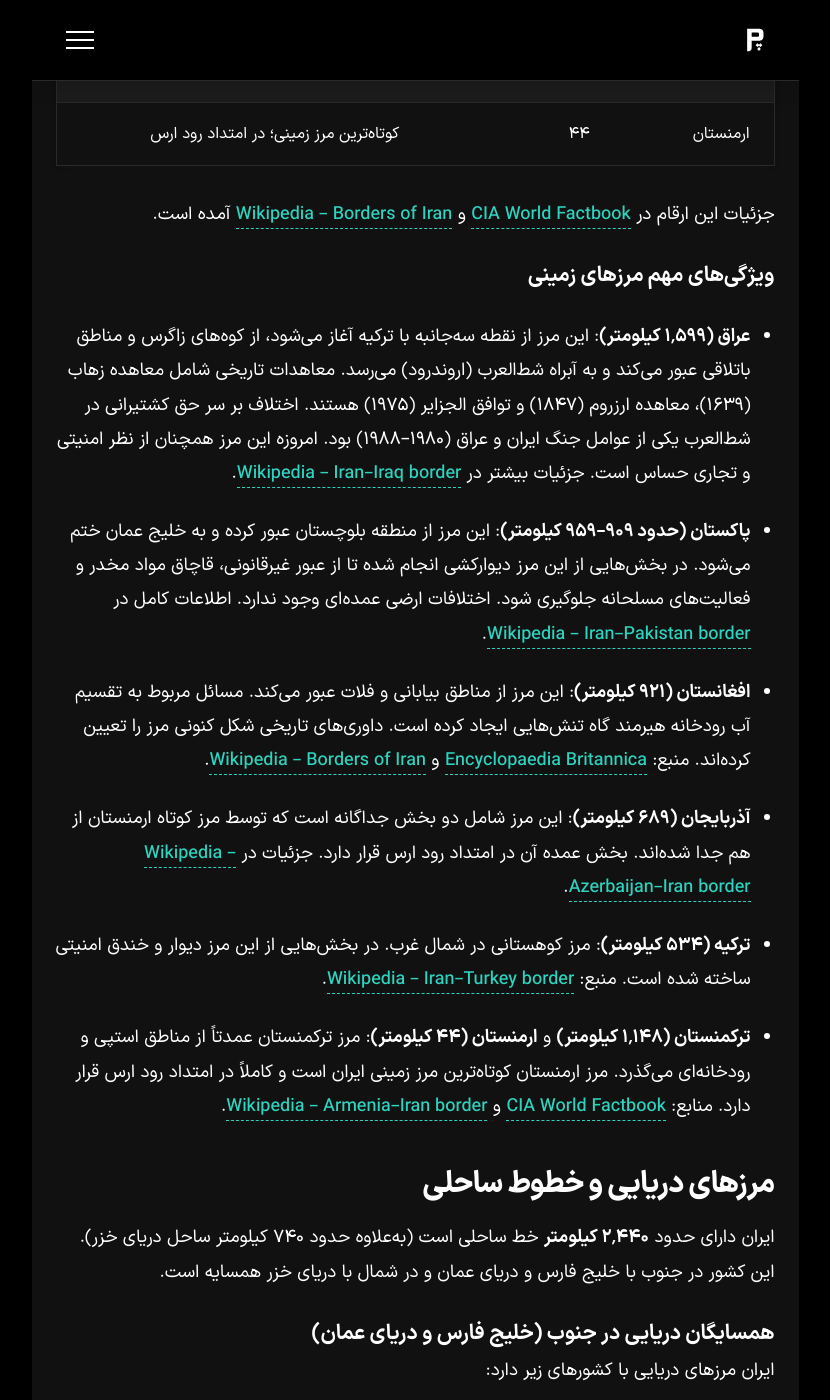
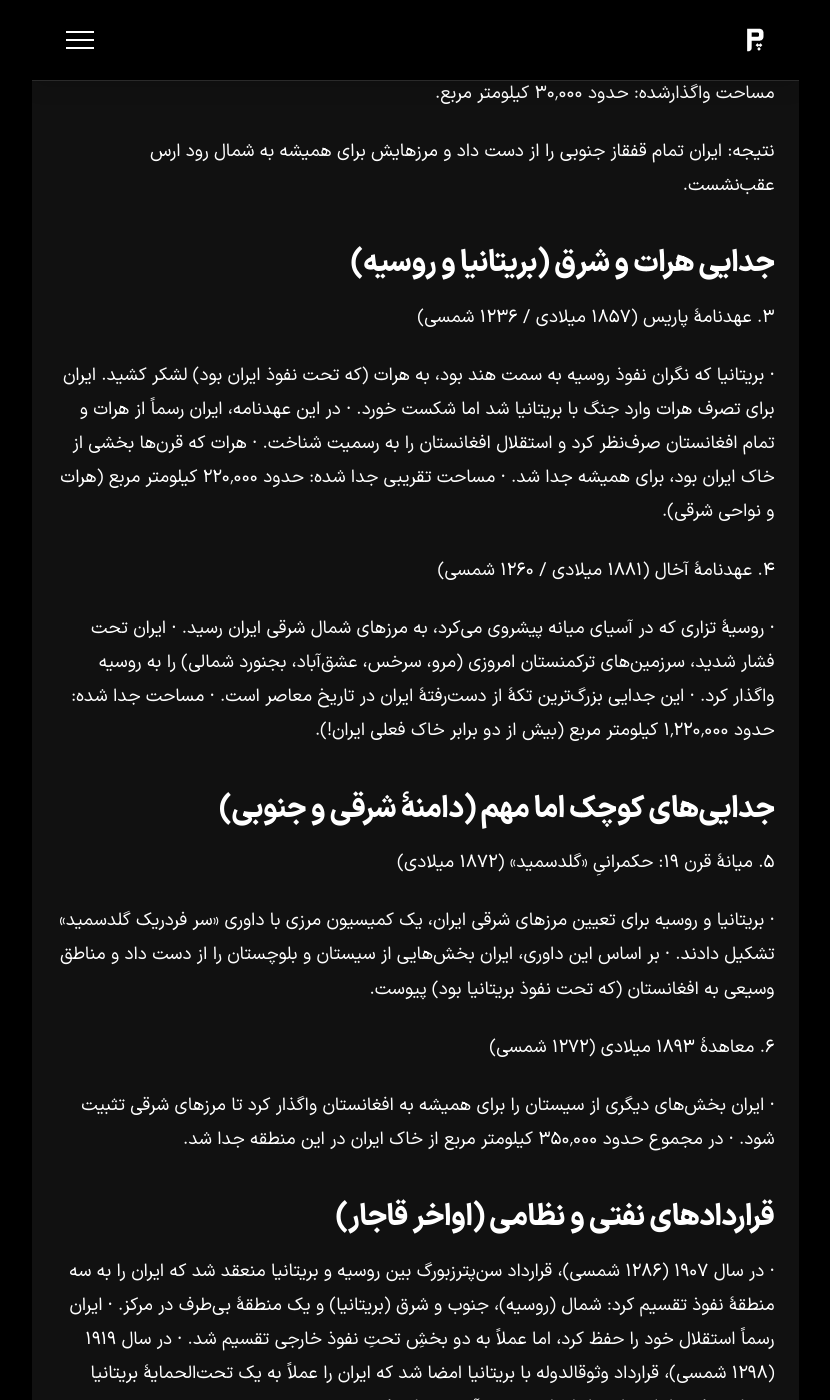
Before and after one commit to darkblog/darkblog.github.io, a Jekyll site: the page built from _posts/2026-8-19-205.md, in a window 1280 px wide and 1400 px high, scrolled down 2270 px. Shown: the whole window, without its empty margins (225-1055 px from the left). Built offline with Jekyll 4.4.1, drawn with Linux system fonts in a browser that asks for light colours; some of the changed text lies outside the part shown.

Commit message:
Update 2026-8-19-205.md

```diff
--- a/_posts/2026-8-19-205.md
+++ b/_posts/2026-8-19-205.md
@@ -1,71 +1,79 @@
 ---
-title: تاریخچه مرزهای ایران
+title: تاریخچه تلخ مرزهای ایران در قرن نوزدهم
 tags: ایران
 image: /blog/iran-marz.jpg
 ---
 
-ایران در موقعیت استراتژیک غرب آسیا قرار دارد و به عنوان پل ارتباطی میان دریای خزر، خلیج فارس، قفقاز، آسیای مرکزی و شبه‌جزیره عربستان عمل می‌کند. مرزهای بین‌المللی این کشور—هم زمینی و هم دریایی—نقش مهمی در تجارت، جریان انرژی، امنیت منطقه‌ای و گاه اختلافات مرزی ایفا می‌کنند.
+بسیار خب، متن کامل را با رعایت دقیق نیم‌فاصله‌ها (‌) و اصول نگارشی ویرایش می‌کنم. در زیر بازنویسی کامل آمده است:
 
-## مرزهای زمینی: هفت همسایه و نزدیک به ۵۹۰۰ کیلومتر
+## ایرانِ هخامنشی تا قاجار
 
-طول کل مرزهای زمینی ایران بر اساس داده‌های CIA World Factbook برابر با **۵٬۸۹۴ کیلومتر** است. این کشور با هفت کشور همسایه مرز زمینی دارد:
+ایران در دوران هخامنشی (۵۵۰ تا ۳۳۰ پیش از میلاد) یکی از پهناورترین امپراتوری‌های تاریخ را داشت که از رود سند تا نیل و از قفقاز تا اتیوپی گسترده بود. اما با گذشت قرن‌ها و ظهور امپراتوری‌های رقیب (روم، عثمانی، روسیه و بریتانیا)، مرزهای ایران مدام دست‌خوش تغییر شد.
 
-| کشور همسایه     | طول تقریبی (کیلومتر) | توضیحات |
-|-----------------|----------------------|---------|
-| عراق            | ۱٬۵۹۹               | طولانی‌ترین مرز زمینی؛ شامل بخش‌های کوهستانی و باتلاقی |
-| ترکمنستان       | ۱٬۱۴۸               | عمدتاً از استپ‌ها و بخش‌هایی از رودخانه اترک می‌گذرد |
-| پاکستان         | ۹۵۹                 | از منطقه بلوچستان عبور می‌کند؛ عمدتاً خشک و کوهستانی |
-| افغانستان       | ۹۲۱                 | از فلات ایران می‌گذرد و شامل حوضه سیستان است |
-| آذربایجان       | ۶۸۹                 | دو بخش غیرپیوسته (جداشده توسط ارمنستان)؛ عمدتاً در امتداد رود ارس |
-| ترکیه           | ۵۳۴                 | منطقه کوهستانی شمال غربی |
-| ارمنستان        | ۴۴                  | کوتاه‌ترین مرز زمینی؛ در امتداد رود ارس |
+اوجِ کاهشِ جدی و دائمیِ مرزهای ایران اما در دورهٔ قاجار (۱۷۹۴–۱۹۲۵) رخ داد؛ زمانی که ایران بین دو قدرت استعماریِ روسیه و بریتانیا گیر افتاده بود.
 
-جزئیات این ارقام در [CIA World Factbook](https://www.indexmundi.com/iran/geography_profile.html) و [Wikipedia – Borders of Iran](https://en.wikipedia.org/wiki/Borders_of_Iran) آمده است.
+## جدایی قفقاز و شمال غرب (روسیهٔ تزاری)
 
-### ویژگی‌های مهم مرزهای زمینی
+۱. عهدنامهٔ گلستان (۱۸۱۳ میلادی / ۱۱۹۲ شمسی)
 
-- **عراق (۱٬۵۹۹ کیلومتر)**: این مرز از نقطه سه‌جانبه با ترکیه آغاز می‌شود، از کوه‌های زاگرس و مناطق باتلاقی عبور می‌کند و به آبراه شط‌العرب (اروندرود) می‌رسد. معاهدات تاریخی شامل معاهده زهاب (۱۶۳۹)، معاهده ارزروم (۱۸۴۷) و توافق الجزایر (۱۹۷۵) هستند. اختلاف بر سر حق کشتیرانی در شط‌العرب یکی از عوامل جنگ ایران و عراق (۱۹۸۰–۱۹۸۸) بود. امروزه این مرز همچنان از نظر امنیتی و تجاری حساس است. جزئیات بیشتر در [Wikipedia – Iran–Iraq border](https://en.wikipedia.org/wiki/Iran%E2%80%93Iraq_border).
+· پس از شکست ایران در جنگ اول ایران و روس (۱۸۰۴–۱۸۱۳)، این عهدنامه به امضا رسید.
+· ایران تمام سرزمین‌های شمال رود ارس را از دست داد: گرجستان، داغستان، شیروان، گنجه، قره‌باغ، شکی، باکو، دربند و بخش‌هایی از آذربایجانِ امروزی.
+· ایران همچنین حق داشتنِ ناوگان جنگی در دریای خزر را از دست داد.
+· مساحت تقریبی جدا شده: حدود ۲۳۰٬۰۰۰ کیلومتر مربع.
 
-- **پاکستان (حدود ۹۰۹–۹۵۹ کیلومتر)**: این مرز از منطقه بلوچستان عبور کرده و به خلیج عمان ختم می‌شود. در بخش‌هایی از این مرز دیوارکشی انجام شده تا از عبور غیرقانونی، قاچاق مواد مخدر و فعالیت‌های مسلحانه جلوگیری شود. اختلافات ارضی عمده‌ای وجود ندارد. اطلاعات کامل در [Wikipedia – Iran–Pakistan border](https://en.wikipedia.org/wiki/Iran%E2%80%93Pakistan_border).
+۲. عهدنامهٔ ترکمانچای (۱۸۲۸ میلادی / ۱۲۰۶ شمسی)
 
-- **افغانستان (۹۲۱ کیلومتر)**: این مرز از مناطق بیابانی و فلات عبور می‌کند. مسائل مربوط به تقسیم آب رودخانه هیرمند گاه تنش‌هایی ایجاد کرده است. داوری‌های تاریخی شکل کنونی مرز را تعیین کرده‌اند. منبع: [Encyclopaedia Britannica](https://www.britannica.com/question/What-countries-border-Iran) و [Wikipedia – Borders of Iran](https://en.wikipedia.org/wiki/Borders_of_Iran).
+· پس از جنگ دوم ایران و روس (۱۸۲۶–۱۸۲۸)، که با پیروزی قاطع روس‌ها پایان یافت.
+· ایران مجبور شد خانات ایروان (ارمنستان کنونی) و نخجوان را نیز واگذار کند.
+· رود ارس به عنوان مرز دائمی بین ایران و روسیه تعیین شد که تا امروز نیز مرز ایران با جمهوری آذربایجان و ارمنستان است.
+· ایران غرامت جنگی سنگینی پرداخت و روس‌ها حقِ کشتیرانی آزاد در دریای خزر را برای خود حفظ کردند.
+· مساحت واگذارشده: حدود ۳۰٬۰۰۰ کیلومتر مربع.
 
-- **آذربایجان (۶۸۹ کیلومتر)**: این مرز شامل دو بخش جداگانه است که توسط مرز کوتاه ارمنستان از هم جدا شده‌اند. بخش عمده آن در امتداد رود ارس قرار دارد. جزئیات در [Wikipedia – Azerbaijan–Iran border](https://en.wikipedia.org/wiki/Azerbaijan%E2%80%93Iran_border).
+نتیجه: ایران تمام قفقاز جنوبی را از دست داد و مرزهایش برای همیشه به شمال رود ارس عقب‌نشست.
 
-- **ترکیه (۵۳۴ کیلومتر)**: مرز کوهستانی در شمال غرب. در بخش‌هایی از این مرز دیوار و خندق امنیتی ساخته شده است. منبع: [Wikipedia – Iran–Turkey border](https://en.wikipedia.org/wiki/Iran%E2%80%93Turkey_border).
+## جدایی هرات و شرق (بریتانیا و روسیه)
 
-- **ترکمنستان (۱٬۱۴۸ کیلومتر)** و **ارمنستان (۴۴ کیلومتر)**: مرز ترکمنستان عمدتاً از مناطق استپی و رودخانه‌ای می‌گذرد. مرز ارمنستان کوتاه‌ترین مرز زمینی ایران است و کاملاً در امتداد رود ارس قرار دارد. منابع: [CIA World Factbook](https://www.indexmundi.com/iran/geography_profile.html) و [Wikipedia – Armenia–Iran border](https://en.wikipedia.org/wiki/Armenia%E2%80%93Iran_border).
+۳. عهدنامهٔ پاریس (۱۸۵۷ میلادی / ۱۲۳۶ شمسی)
 
-## مرزهای دریایی و خطوط ساحلی
+· بریتانیا که نگران نفوذ روسیه به سمت هند بود، به هرات (که تحت نفوذ ایران بود) لشکر کشید. ایران برای تصرف هرات وارد جنگ با بریتانیا شد اما شکست خورد.
+· در این عهدنامه، ایران رسماً از هرات و تمام افغانستان صرف‌نظر کرد و استقلال افغانستان را به رسمیت شناخت.
+· هرات که قرن‌ها بخشی از خاک ایران بود، برای همیشه جدا شد.
+· مساحت تقریبی جدا شده: حدود ۲۲۰٬۰۰۰ کیلومتر مربع (هرات و نواحی شرقی).
 
-ایران دارای حدود **۲٬۴۴۰ کیلومتر** خط ساحلی است (به‌علاوه حدود ۷۴۰ کیلومتر ساحل دریای خزر). این کشور در جنوب با خلیج فارس و دریای عمان و در شمال با دریای خزر همسایه است.
+۴. عهدنامهٔ آخال (۱۸۸۱ میلادی / ۱۲۶۰ شمسی)
 
-### همسایگان دریایی در جنوب (خلیج فارس و دریای عمان)
-ایران مرزهای دریایی با کشورهای زیر دارد:
-- کویت
-- عربستان سعودی
-- بحرین
-- قطر
-- امارات متحده عربی
-- عمان
+· روسیهٔ تزاری که در آسیای میانه پیشروی می‌کرد، به مرزهای شمال شرقی ایران رسید.
+· ایران تحت فشار شدید، سرزمین‌های ترکمنستان امروزی (مرو، سرخس، عشق‌آباد، بجنورد شمالی) را به روسیه واگذار کرد.
+· این جدایی بزرگ‌ترین تکهٔ از دست‌رفتهٔ ایران در تاریخ معاصر است.
+· مساحت جدا شده: حدود ۱٬۲۲۰٬۰۰۰ کیلومتر مربع (بیش از دو برابر خاک فعلی ایران!).
 
-جزئیات در [Wikipedia – Borders of Iran](https://en.wikipedia.org/wiki/Borders_of_Iran) و [CIA World Factbook](https://www.indexmundi.com/iran/geography_profile.html) آمده است.
+## جدایی‌های کوچک اما مهم (دامنهٔ شرقی و جنوبی)
 
-ایران مدعی دریای سرزمینی ۱۲ مایل دریایی، منطقه مجاور ۲۴ مایل دریایی و فلات قاره بر اساس امتداد طبیعی است. در خلیج فارس، مرزهای دریایی عمدتاً بر اساس توافق‌های دوجانبه یا خطوط میانی تعیین می‌شوند.
+۵. میانهٔ قرن ۱۹: حکمرانیِ «گلدسمید» (۱۸۷۲ میلادی)
 
-### دریای خزر
-ایران با آذربایجان و ترکمنستان مرز زمینی و دریایی دارد و با روسیه و قزاقستان فقط مرز دریایی. وضعیت حقوقی دریای خزر پس از فروپاشی شوروی موضوع مذاکرات طولانی بوده و کنوانسیون وضعیت حقوقی دریای خزر (۲۰۱۸، آکتائو) هنوز به‌طور کامل تصویب نشده است. این موضوع همچنان حساس است. جزئیات بیشتر در [Middle East Forum](https://www.meforum.org/mef-observer/iran-moves-to-legally-secure-itself-at-the-caspian-sea).
+· بریتانیا و روسیه برای تعیین مرزهای شرقی ایران، یک کمیسیون مرزی با داوری «سر فردریک گلدسمید» تشکیل دادند.
+· بر اساس این داوری، ایران بخش‌هایی از سیستان و بلوچستان را از دست داد و مناطق وسیعی به افغانستان (که تحت نفوذ بریتانیا بود) پیوست.
 
-## اهمیت استراتژیک و کاربردی مرزها
+۶. معاهدهٔ ۱۸۹۳ میلادی (۱۲۷۲ شمسی)
 
-1. **موقعیت انرژی و تجارت**: ایران کنترل بخش شمالی خلیج فارس و نزدیکی به تنگه هرمز را در اختیار دارد؛ مسیری که بخش قابل توجهی از صادرات نفت جهان از آن عبور می‌کند ([CIA World Factbook](https://theodora.com/world_fact_book_2024/iran/iran_geography.html)).
+· ایران بخش‌های دیگری از سیستان را برای همیشه به افغانستان واگذار کرد تا مرزهای شرقی تثبیت شود.
+· در مجموع حدود ۳۵۰٬۰۰۰ کیلومتر مربع از خاک ایران در این منطقه جدا شد.
 
-2. **امنیت و مدیریت مرز**: مرزهای شرقی (افغانستان و پاکستان) با چالش‌های قاچاق، مهاجرت غیرقانونی و گروه‌های مسلح مواجه هستند. مرزهای غربی (عراق و ترکیه) نیز از نظر امنیتی مهم‌اند.
+## قراردادهای نفتی و نظامی (اواخر قاجار)
 
-3. **منابع آب**: رودخانه‌های مرزی مانند ارس، اترک و هیرمند منابع حیاتی آب هستند و گاه موضوع اختلافات آبی قرار می‌گیرند.
+· در سال ۱۹۰۷ (۱۲۸۶ شمسی)، قرارداد سن‌پترزبورگ بین روسیه و بریتانیا منعقد شد که ایران را به سه منطقهٔ نفوذ تقسیم کرد: شمال (روسیه)، جنوب و شرق (بریتانیا) و یک منطقهٔ بی‌طرف در مرکز.
+· ایران رسماً استقلال خود را حفظ کرد، اما عملاً به دو بخشِ تحتِ نفوذ خارجی تقسیم شد.
+· در سال ۱۹۱۹ (۱۲۹۸ شمسی)، قرارداد وثوقالدوله با بریتانیا امضا شد که ایران را عملاً به یک تحت‌الحمایهٔ بریتانیا تبدیل می‌کرد؛ اما مجلس ایران از تصویب آن خودداری کرد.
 
-4. **دسترسی منطقه‌ای**: مرزهای شمالی ایران را به قفقاز و آسیای مرکزی متصل می‌کنند و مرزهای جنوبی دسترسی به آب‌های آزاد را فراهم می‌آورند.
+## میراثِ تلخِ مرزی
 
-## جمع‌بندی
+مجموعِ سرزمین‌هایی که ایران طی قرن نوزدهم از دست داد، به بیش از ۲ میلیون کیلومتر مربع می‌رسد؛ یعنی حدود ۵ تا ۶ برابر ایرانِ امروزی.
 
-مرزهای ایران ترکیبی از مرزهای طولانی کوهستانی، رودخانه‌ای، بیابانی و دریایی هستند. طولانی‌ترین مرز زمینی با عراق و کوتاه‌ترین با ارمنستان است. درک دقیق این مرزها برای تحلیل‌های ژئوپلیتیکی، تجاری و امنیتی منطقه ضروری است.
+اگر مرزهای ایرانِ دوران قاجارِ اولیه حفظ می‌شد، امروز:
+
+· قفقاز (گرجستان، ارمنستان، جمهوری آذربایجان) بخشی از ایران بود.
+· ترکمنستان، ازبکستان و تاجیکستان بخشی از ایران بودند.
+· افغانستانِ غربی (هرات و سیستان) با ایران یکی بود.
+· بخشی از پاکستان (بلوچستان) نیز در اختیار ایران بود.
+
+اما نتیجهٔ این عقب‌نشینی‌ها، ایرانِ کنونی است با مرزهای تقریباً تثبیت‌شدهٔ امروزی. همچنان برخی از این مناطق مانند جزایر سه‌گانه و اروند محل اختلاف هستند، اما هستهٔ اصلی مرزهای ایران از اواخر دورهٔ قاجار تا امروز دیگر تغییر نکرده است.
```
